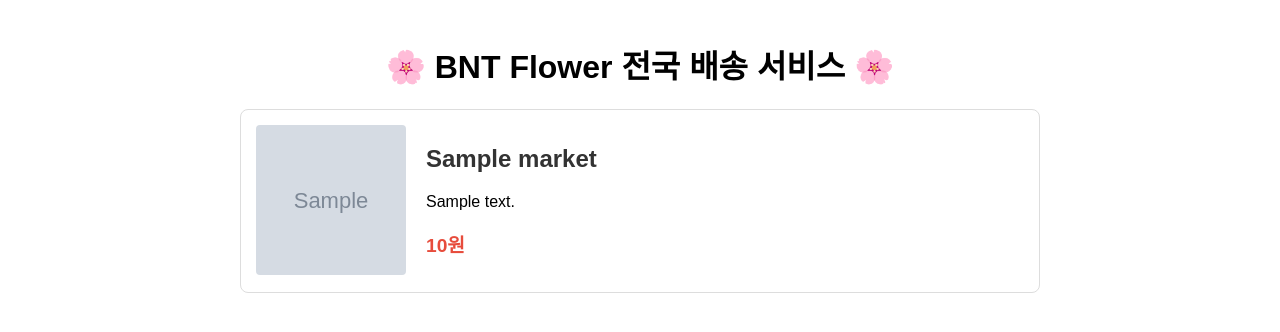
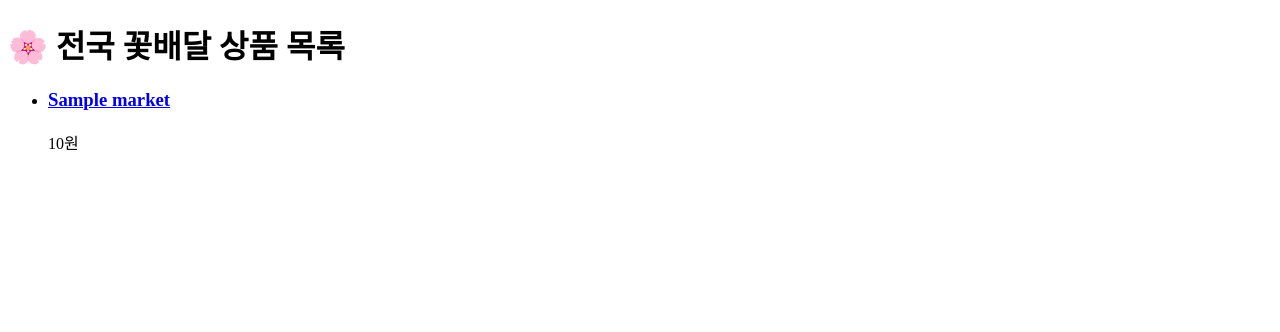
Before and after one commit to jongko54/my-seo, a FastAPI app: page / in a window 1280 px wide. Shown: the top 332 px of the page. Run offline with FastAPI, Linux system fonts and the light colour scheme; tables that the repository leaves empty hold one stand-in row (values such as "Sample post"); grey boxes marked "Sample" are stand-in pictures.

Commit message:
templates 수정

```diff
--- a/FastAPIProject/templates/index_list.html
+++ b/FastAPIProject/templates/index_list.html
@@ -2,47 +2,21 @@
 <html lang="ko">
 <head>
     <meta charset="UTF-8">
-    <meta name="viewport" content="width=device-width, initial-scale=1.0">
-    <title>BNT Flower - 전국 1등 꽃배달</title>
-    <style>
-        body { font-family: sans-serif; max-width: 800px; margin: 0 auto; padding: 20px; }
-        .item-card { border: 1px solid #ddd; padding: 15px; margin-bottom: 20px; border-radius: 8px; display: flex; gap: 20px; }
-        .item-img { width: 150px; height: 150px; object-fit: cover; border-radius: 4px; }
-        .item-info { flex: 1; }
-        .price { color: #e74c3c; font-weight: bold; font-size: 1.2em; }
-        a { text-decoration: none; color: #333; }
-        a:hover { color: #e74c3c; }
-    </style>
+    <title>꽃배달 쇼핑몰</title>
 </head>
 <body>
-    <h1 style="text-align: center;">🌸 BNT Flower 전국 배송 서비스 🌸</h1>
-
-    {% if not items %}
-        <p style="text-align: center;">등록된 상품이 없습니다.</p>
-    {% else %}
+    <h1>🌸 전국 꽃배달 상품 목록</h1>
+    <ul>
         {% for item in items %}
-        <div class="item-card">
-            {% if item.image_url %}
-            <img src="{{ item.image_url }}" alt="{{ item.name }}" class="item-img">
-            {% endif %}
-
-            <div class="item-info">
-                <h2>
-                    <a href="/market/{{ item.url_keyword }}">{{ item.name }}</a>
-                </h2>
-
-                <p>{{ item.content }}</p>
-
-                <p class="price">
-                    {% if item.price == 0 %}
-                        가격 협의 / 견적 문의
-                    {% else %}
-                        {{ item.price }}원
-                    {% endif %}
-                </p>
-            </div>
-        </div>
+            <li>
+                <a href="/market/{{ item.url_keyword }}">
+                    <h3>{{ item.name }}</h3>
+                </a>
+                <p>{{ item.price }}원</p>
+            </li>
+        {% else %}
+            <li>등록된 상품이 없습니다.</li>
         {% endfor %}
-    {% endif %}
+    </ul>
 </body>
 </html>
```
Also changed, not shown: FastAPIProject/templates/item.html (+6 -26 lines).
